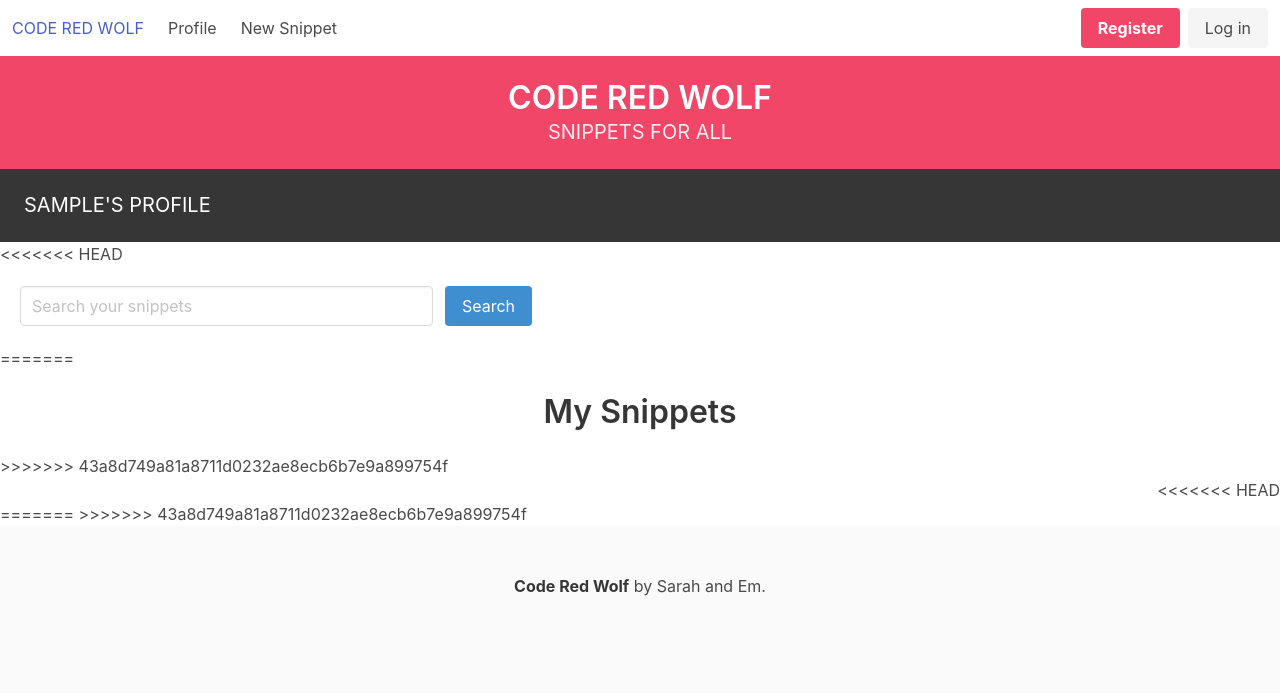
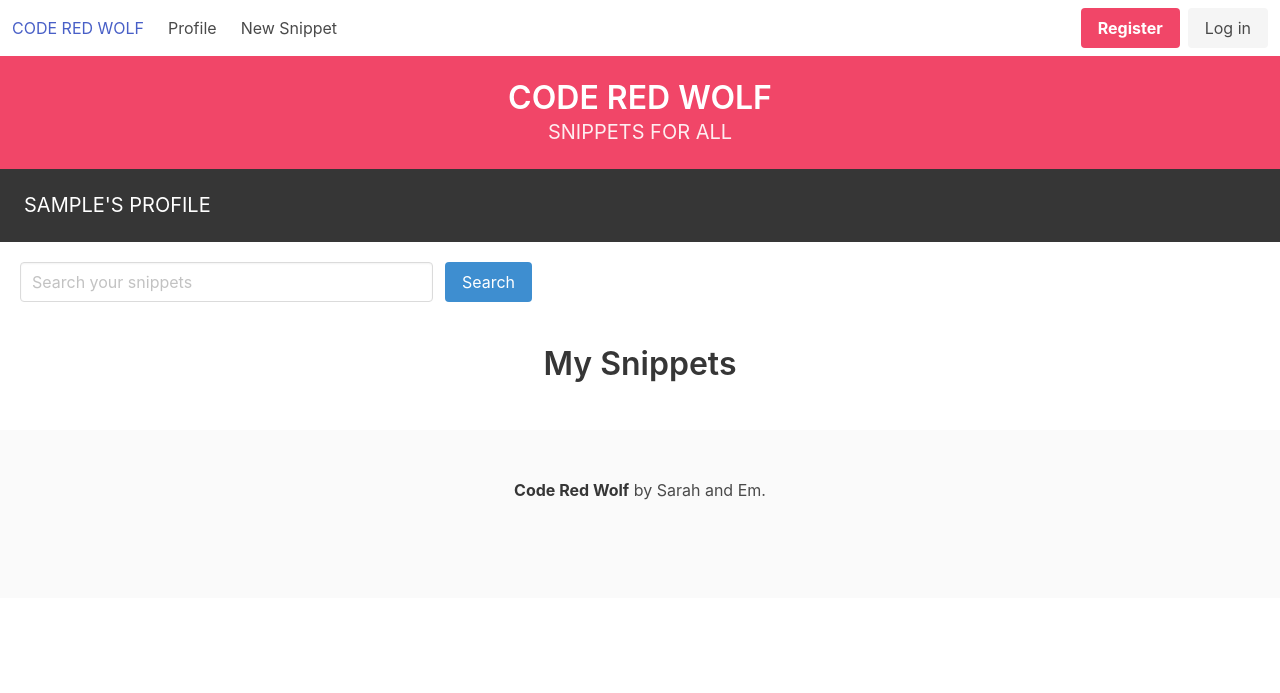
Before and after one commit to Momentum-Team-9/django-duplex-team_red_wolf, a Django app: page /snippets/profile in a window 1280 px wide. Shown: the top 693 px of the page. Run offline with Django 3.2, Linux system fonts and the light colour scheme; the visitor is signed in with stand-in values (Sample User, id 1); data that the repository does not hold is empty; some libraries are stand-ins or nearby versions.

Commit message:
fixes remaining conflicts

```diff
--- a/templates/snippets/main_page.html
+++ b/templates/snippets/main_page.html
@@ -24,7 +24,6 @@
     {% endfor %}
   </div>
 </div>
-<<<<<<< HEAD
 
 <style>
   .search-container{
@@ -34,6 +33,4 @@
   }
 </style>
 
-=======
->>>>>>> 43a8d749a81a8711d0232ae8ecb6b7e9a899754f
 {% endblock %}
--- a/templates/snippets/profile.html
+++ b/templates/snippets/profile.html
@@ -5,7 +5,6 @@
 </div>
 {% endif %}
 
-<<<<<<< HEAD
 <div class="search-container">
   <div class="field is-grouped">
     <p class="control is-expanded">
@@ -16,9 +15,7 @@
     </p>
   </div>
 </div>
-=======
 <h2 class="title pl-5 pr-5 pt-5 has-text-centered">My Snippets</h2>
->>>>>>> 43a8d749a81a8711d0232ae8ecb6b7e9a899754f
 
 
 
@@ -35,16 +32,12 @@
     </div>
     {% endfor %}
   </div>
-<<<<<<< HEAD
 </div>
+</section>
 <style>
   .search-container {
     width: 40%;
     margin: 20px;
   }
 </style>
-=======
-</section>
-
->>>>>>> 43a8d749a81a8711d0232ae8ecb6b7e9a899754f
 {% endblock %}
```
